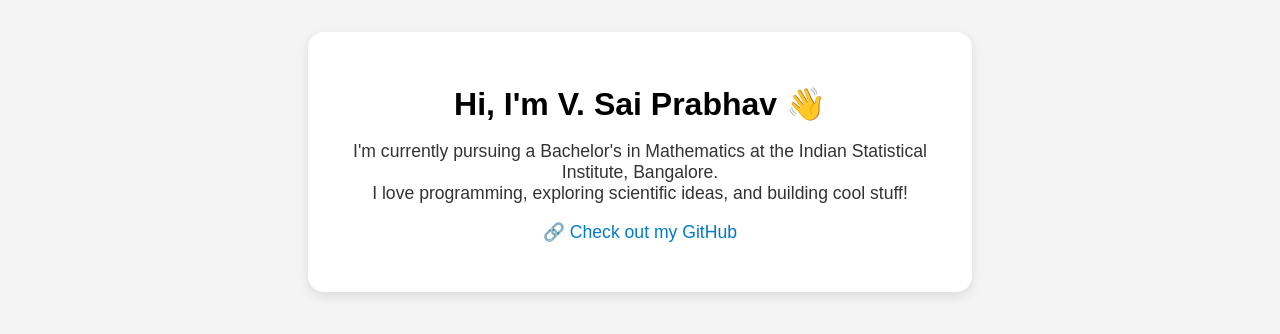
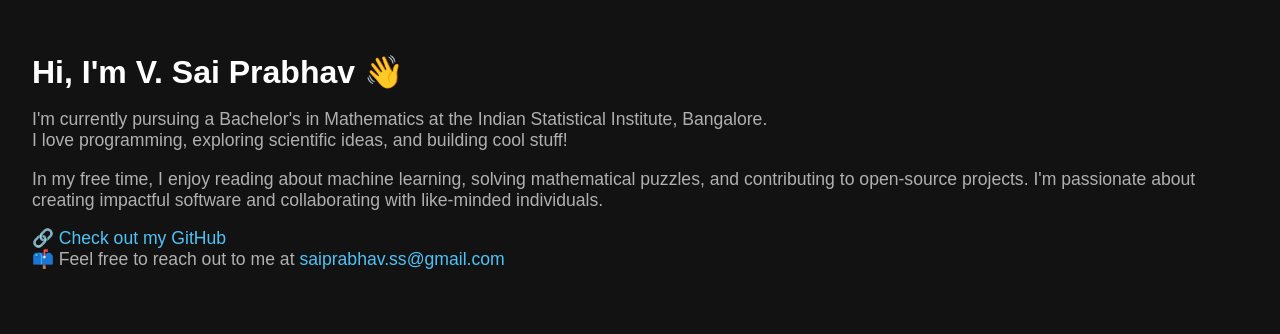
Before and after one commit to Sai-Prabhav/Sai-Prabhav.github.io, a plain HTML site: page index.html in a window 1280 px wide. Drawn offline with Linux system fonts and the light colour scheme.

Commit message:
Refactor index.html for improved styling and layout

```diff
--- a/index.html
+++ b/index.html
@@ -7,42 +7,43 @@
   <style>
     body {
       font-family: sans-serif;
-      background-color: #f4f4f4;
+      background-color: #121212; /* Dark background */
       margin: 0;
       padding: 2rem;
-      text-align: center;
-    }
-    .container {
-      max-width: 600px;
-      margin: auto;
-      background: white;
-      padding: 2rem;
-      border-radius: 1rem;
-      box-shadow: 0 4px 12px rgba(0, 0, 0, 0.1);
+      text-align: left; /* Align content to the left */
+      color: #e0e0e0; /* Light text color */
+      word-wrap: break-word; /* Enable word wrapping */
     }
     h1 {
       margin-bottom: 0.5rem;
+      color: #ffffff; /* White for headings */
     }
     p {
       font-size: 1.1rem;
-      color: #333;
+      color: #b0b0b0; /* Softer light color for paragraphs */
     }
     a {
-      color: #007acc;
+      color: #4fc3f7; /* Light blue for links */
       text-decoration: none;
+    }
+    a:hover {
+      text-decoration: underline; /* Underline on hover for better visibility */
     }
   </style>
 </head>
 <body>
-  <div class="container">
   <h1>Hi, I'm V. Sai Prabhav 👋</h1>
   <p>
     I'm currently pursuing a Bachelor's in Mathematics at the Indian Statistical Institute, Bangalore.<br/>
     I love programming, exploring scientific ideas, and building cool stuff!
   </p>
   <p>
-      🔗 <a href="https://github.com/Sai-Prabhav" >Check out my GitHub</a>
+    In my free time, I enjoy reading about machine learning, solving mathematical puzzles, and contributing to open-source projects.
+    I'm passionate about creating impactful software and collaborating with like-minded individuals.
   </p>
-  </div>
+  <p>
+    🔗 <a href="https://github.com/Sai-Prabhav" >Check out my GitHub</a><br/>
+    📫 Feel free to reach out to me at <a href="mailto:saiprabhav.ss@gmail.com">saiprabhav.ss@gmail.com</a>
+  </p>
 </body>
 </html>
```
Lines whose indentation alone changed are shown as unchanged.
